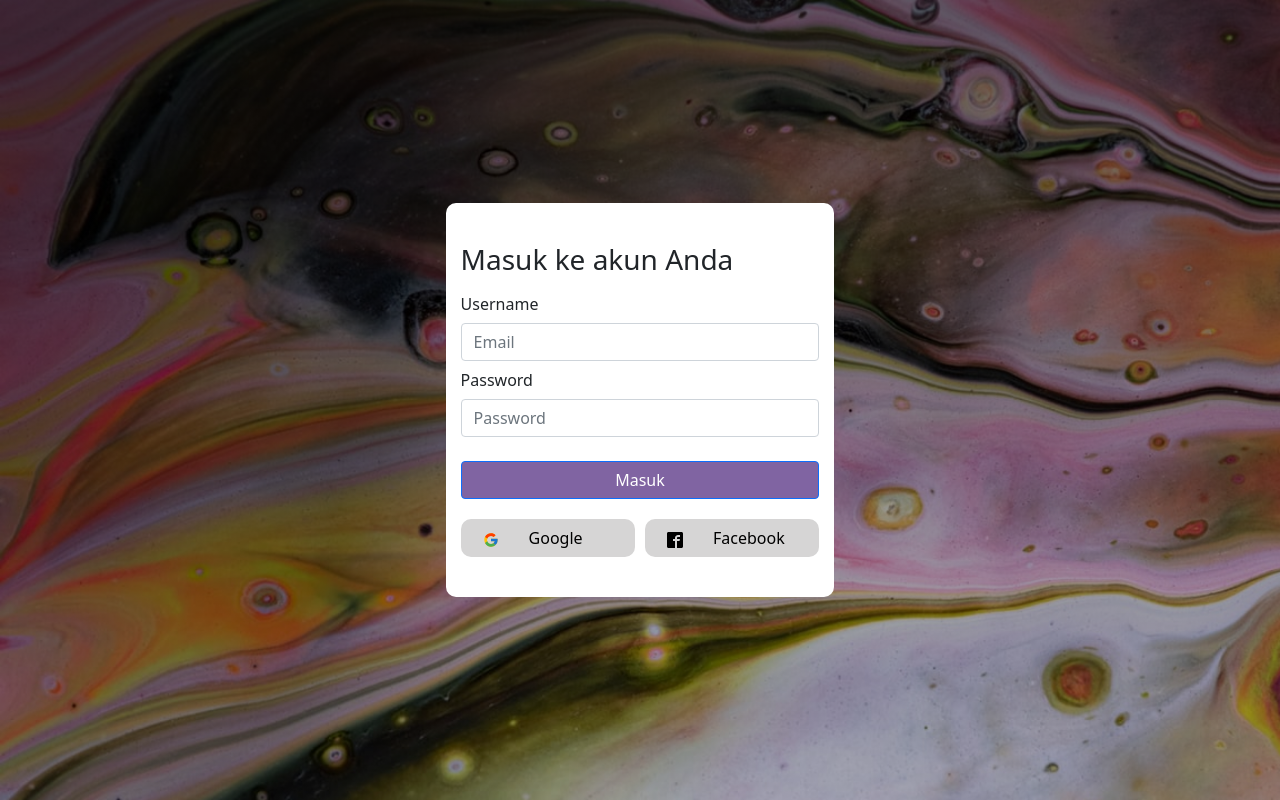
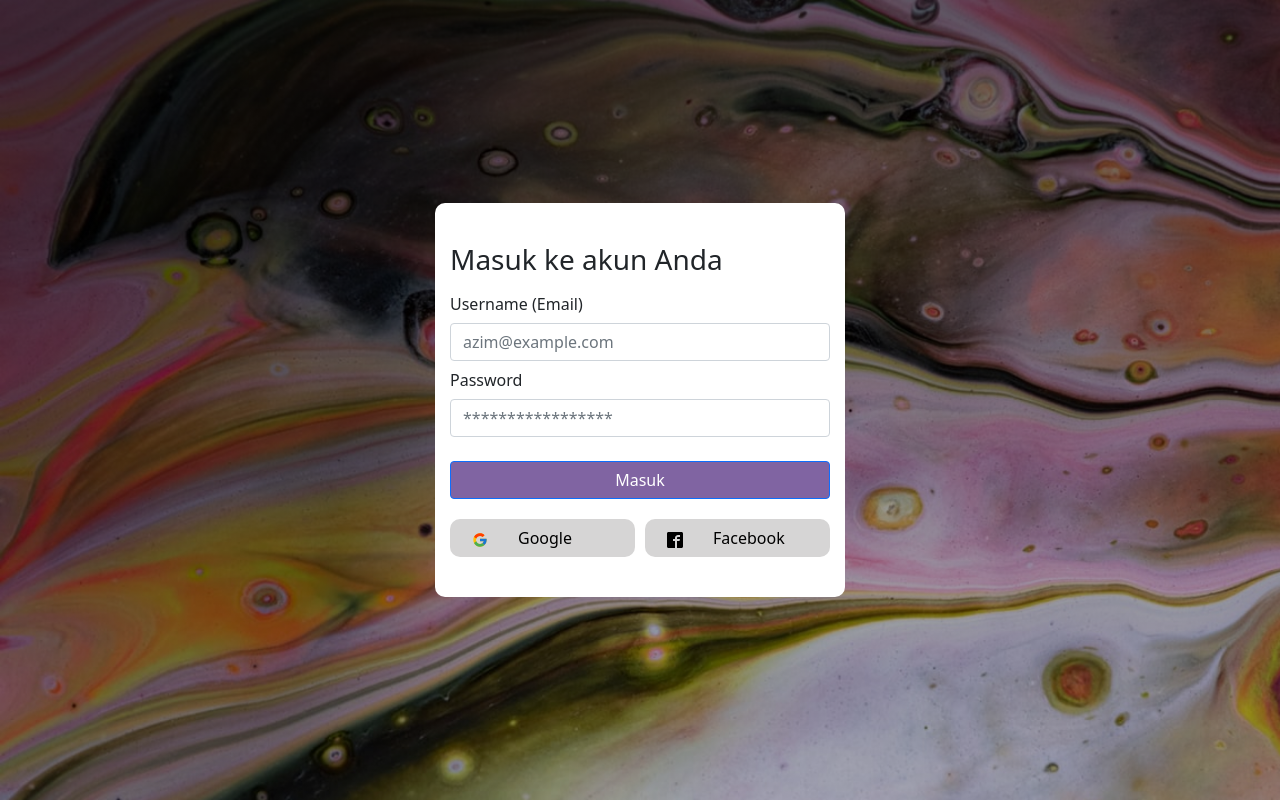
Before and after one commit to BudAzimbud/invitation-app, a React (Create React App) app: page / in a window 1280 px wide. Built offline with nearby package versions, Linux system fonts and the light colour scheme.

Commit message:
style width login form

```diff
--- a/src/Components/Login/Form/LoginForm.jsx
+++ b/src/Components/Login/Form/LoginForm.jsx
@@ -16,8 +16,8 @@ class LoginForm extends Component {
               type="email"
               name="username"
               component={TextField}
-              placeholder="Email"
-              label={"Username"}
+              placeholder="azim@example.com"
+              label={"Username (Email)"}
             />
           </Form.Group>
 
@@ -26,7 +26,7 @@ class LoginForm extends Component {
               type="password"
               name="password"
               component={TextField}
-              placeholder="Password"
+              placeholder="*****************"
               label={"Password"}
             />
           </Form.Group>
--- a/src/Components/Login/Form/LoginFormStyle.css
+++ b/src/Components/Login/Form/LoginFormStyle.css
@@ -2,6 +2,7 @@
   background-color: white;
   padding: 40px 15px;
   border-radius: 10px;
+  width: 410px;
 }
 
 .contain-login-google {
```
